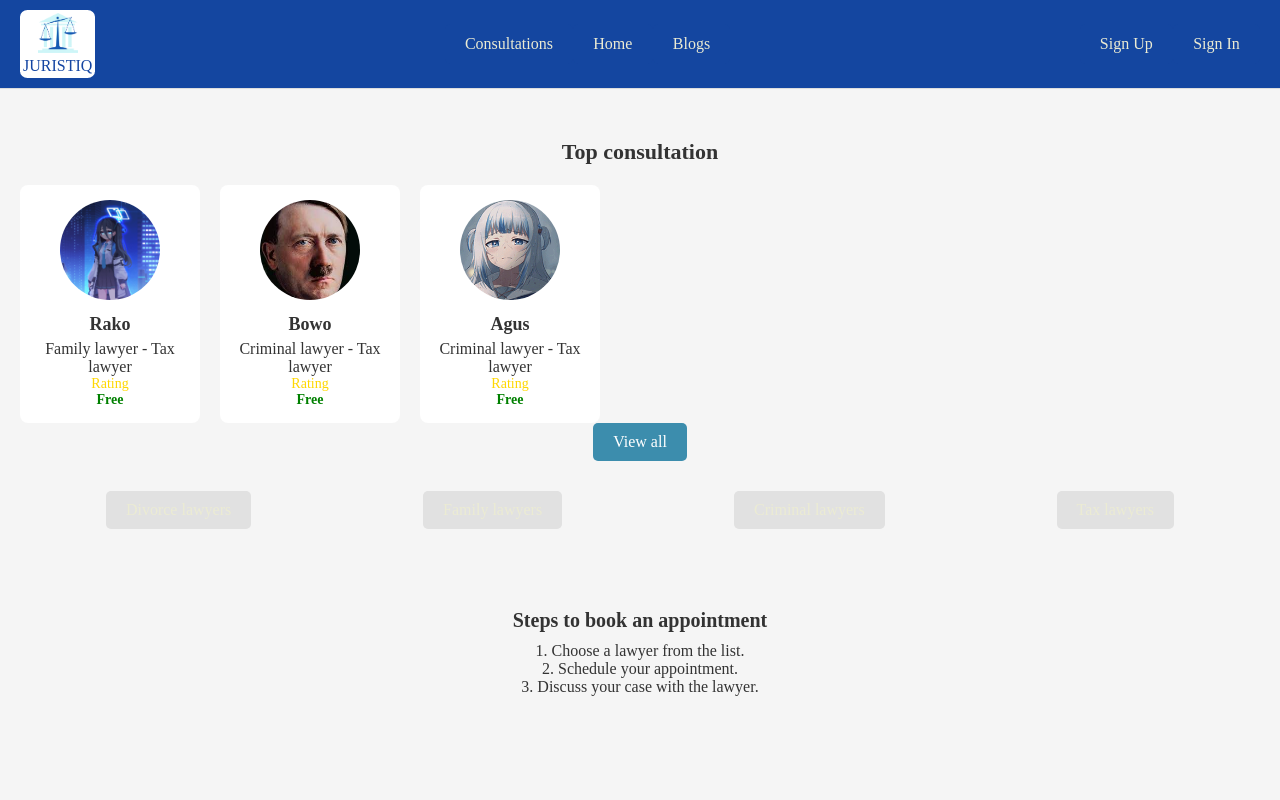
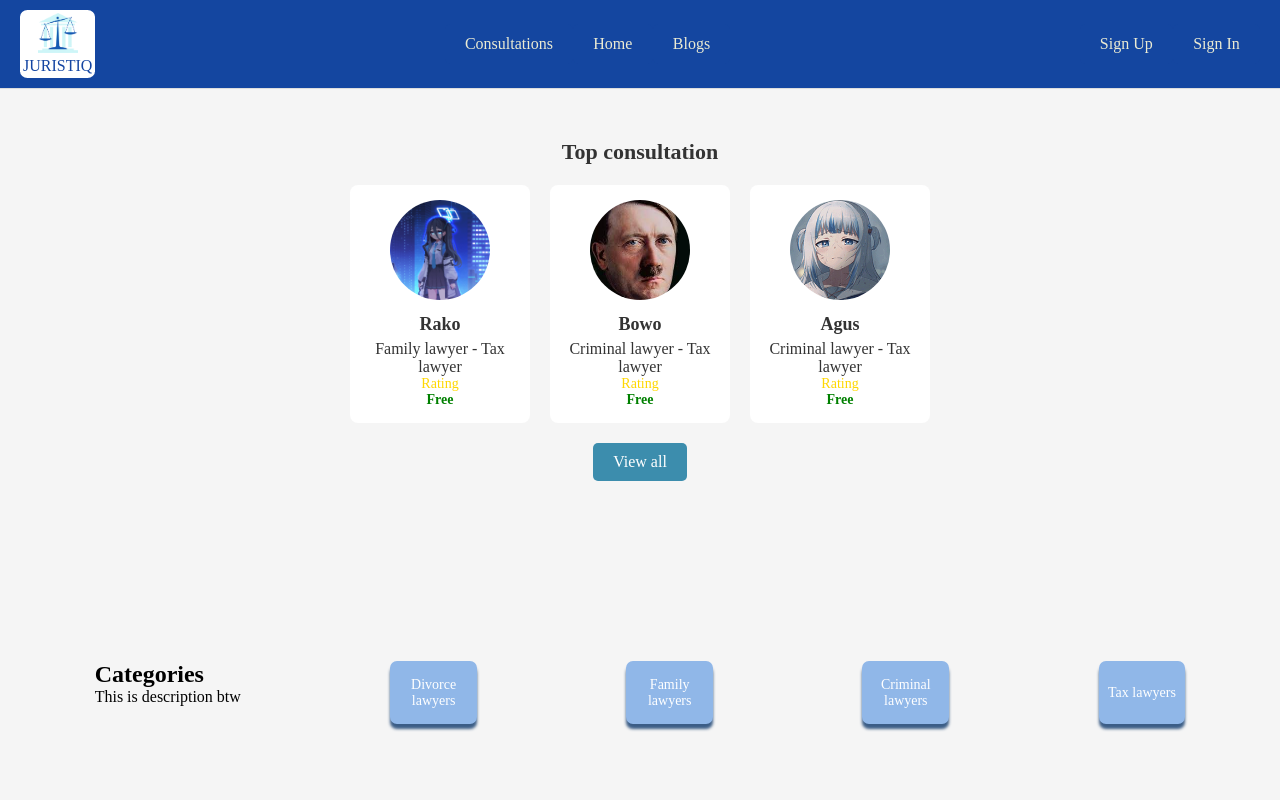
Before and after one commit to pura-toru/lawyer-project, a React (Vite) app in the folder client/: page /home in a window 1280 px wide. Shown: the top 800 px of the page. Built offline with nearby package versions, Linux system fonts and the light colour scheme.

Commit message:
Small changes on lawyer page's styling and modify alignment styling on home page

```diff
--- a/client/src/pages/Home.jsx
+++ b/client/src/pages/Home.jsx
@@ -6,10 +6,6 @@ const Home = () => {
   //Header lu gw rename soalny udah ada header, header lu bikin aja kyk search
   return (
     <div className="home-container">
-      {/* <div className="search-bar">
-        <h1>Peler Up</h1>
-        <input type="search" placeholder="Search for lawyers" className="search-bar" />
-      </div> */}
 
       <section className="free-consultation">
         <h2>Top consultation</h2>
@@ -48,6 +44,10 @@ const Home = () => {
       </section>
 
       <section className="service-categories">
+        <div className='category-title'>
+          <h2>Categories</h2>
+          <p>This is description btw</p><br/>
+        </div>
         <button className="category-btn">Divorce lawyers</button>
         <button className="category-btn">Family lawyers</button>
         <button className="category-btn">Criminal lawyers</button>
--- a/client/src/pages/Lawyers.jsx
+++ b/client/src/pages/Lawyers.jsx
@@ -46,13 +46,15 @@ Kasih filter buat sort gitu di search container
       <div className="main-container">
         {lawyer.map((lawyer) => {
           return (
-            <div className="lawyer-container" key={lawyer.lawyer_id}>
+          <div className='placeholder'>
+            <div className="lawyer-container" key={lawyer.lawyer_id} draggable="true">
                 <img src="https://a.pinatafarm.com/354x640/37342d2d2e/cristiano-ronaldo-smile.jpg" alt={lawyer.first_name}/>
                 <div className="lawyer-details">
                   <h2 className="lawyer-name">{lawyer.first_name} {lawyer.last_name}</h2>
                   <p>{lawyer.location}</p>
                   <p>{lawyer.biography}</p>
                   {<LawyerPopup lawyer={lawyer}/>}
+              </div>
             </div>
           </div>
           );
--- a/client/src/styles/Home.css
+++ b/client/src/styles/Home.css
@@ -26,18 +26,9 @@
   text-align: center;
 }
 
-
-
-.search-bar {
-  padding: 10px;
-  font-size: 16px;
-  border-radius: 5px;
-  border: none;
-  width: 250px;
-}
-
 .free-consultation {
-  margin-top: 30px;
+  margin: 30px;
+  text-align: center;
 }
 
 .free-consultation h2 {
@@ -47,6 +38,7 @@
 
 .lawyer-cards {
   display: flex;
+  justify-content: center;
   gap: 20px;
 }
 
@@ -90,6 +82,7 @@
 .view-all-btn {
   background-color: #3C8DAD;
   color: white;
+  margin: 20px;
   padding: 10px 20px;
   border: none;
   border-radius: 5px;
@@ -99,23 +92,31 @@
 
 .service-categories {
   display: flex;
+  color: black;
   justify-content: space-around;
-  margin-top: 30px;
+  margin-top: 10em;
+}
+
+.category-title{
+  text-align: start;
 }
 
 .category-btn {
-  background-color: #e1e1e1;
-  border: none;
-  padding: 10px 20px;
-  border-radius: 5px;
-  cursor: pointer;
-  font-size: 16px;
+  background-color: #90B7E8;
+  box-shadow: 0 5px 3px #3B5D86;
+  border-radius: 7px;
+  color: #FFFFFF;
+  font-size: 14px;
+  text-decoration: none;
+  padding: 5px;
+  max-width: 7%;
+  min-width: 7%;
 }
 
 
 
 .steps-section {
-  margin-top: 30px;
+  margin-top: 5em;
   padding: 50px;
 }
 
--- a/client/src/styles/Lawyer.css
+++ b/client/src/styles/Lawyer.css
@@ -15,11 +15,6 @@
   /* box-shadow:inset 10px 0px 5px var(--blue); */
 }
 
-.main-container::before{
-  background-size: cover;
-  background-image: url(../../public/images/background8.jpg);
-}
-
 .search-container{
   position:sticky;
   top: 0;
@@ -33,10 +28,6 @@
   color: rgb(255, 255, 255);
 }
 
-.search-container::after {
-  background-color: #1446A0;
-}
-
 .search-container button{
   margin: 10px;
 }
@@ -48,12 +39,17 @@
   box-shadow: 0px 5px 5px #3B5D86;
 }
 
+.placeholder{
+  border: 3px dotted var(--onyx);
+  padding: 5px;
+}
+
 .lawyer-container {
   max-height: 12em;
   background-color:rgba(100, 148, 237, 0.103);
   display: flex;
-  border: 3px dotted var(--onyx);
-  margin-top: 10px;
+  /* border: 3px dotted var(--onyx); */
+  /* margin-top: 10px; */
   padding: 15px;
   width: 60em;
   gap: 5px;
@@ -63,9 +59,7 @@
 .lawyer-container h2{
   background-color: white;
   border: double;
-  text-align: center;
-  display: flex;
-  justify-content: center;
+  max-width:max-content;
   font-size: larger;
   padding: 5px;
 }
```
Lines whose indentation alone changed are shown as unchanged.
